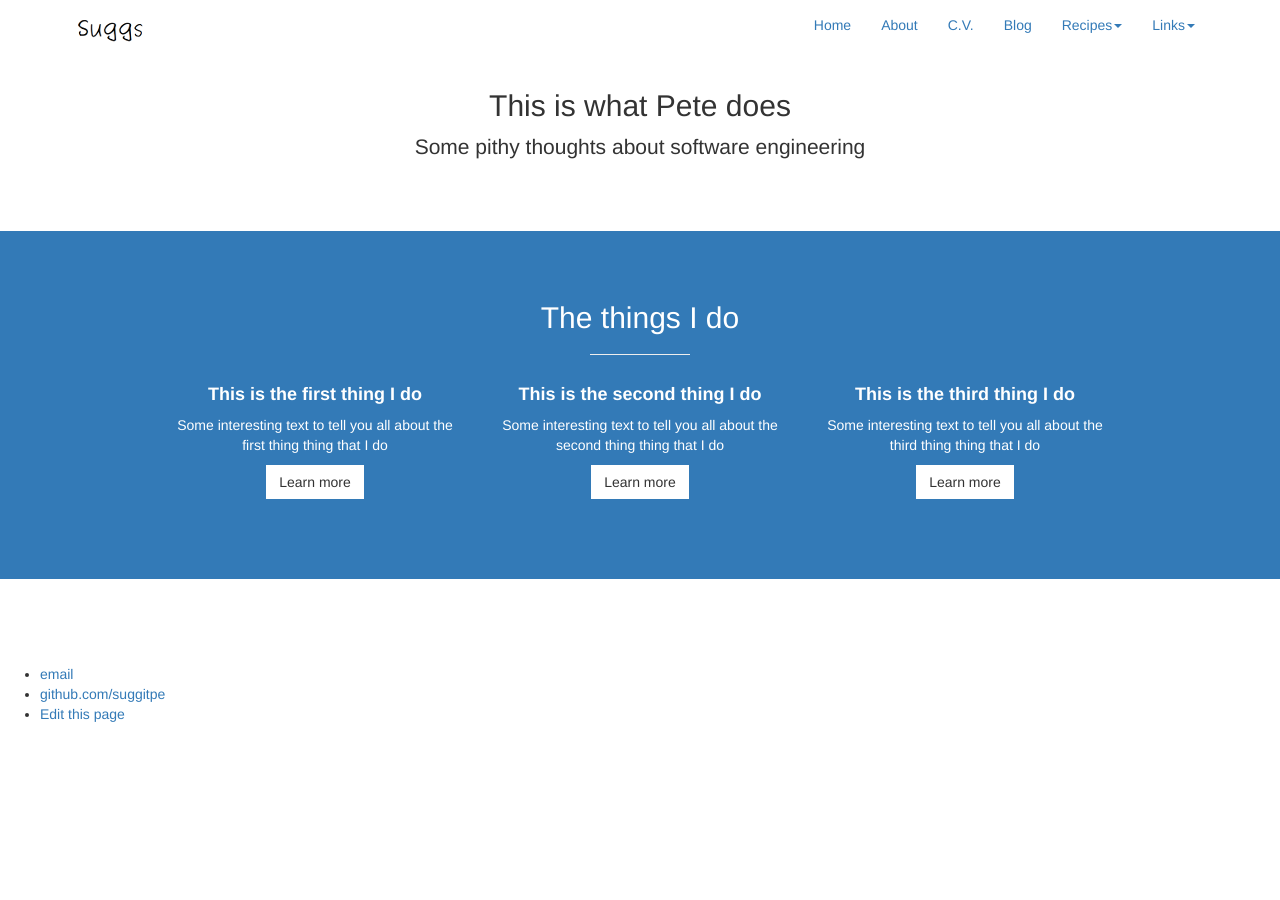
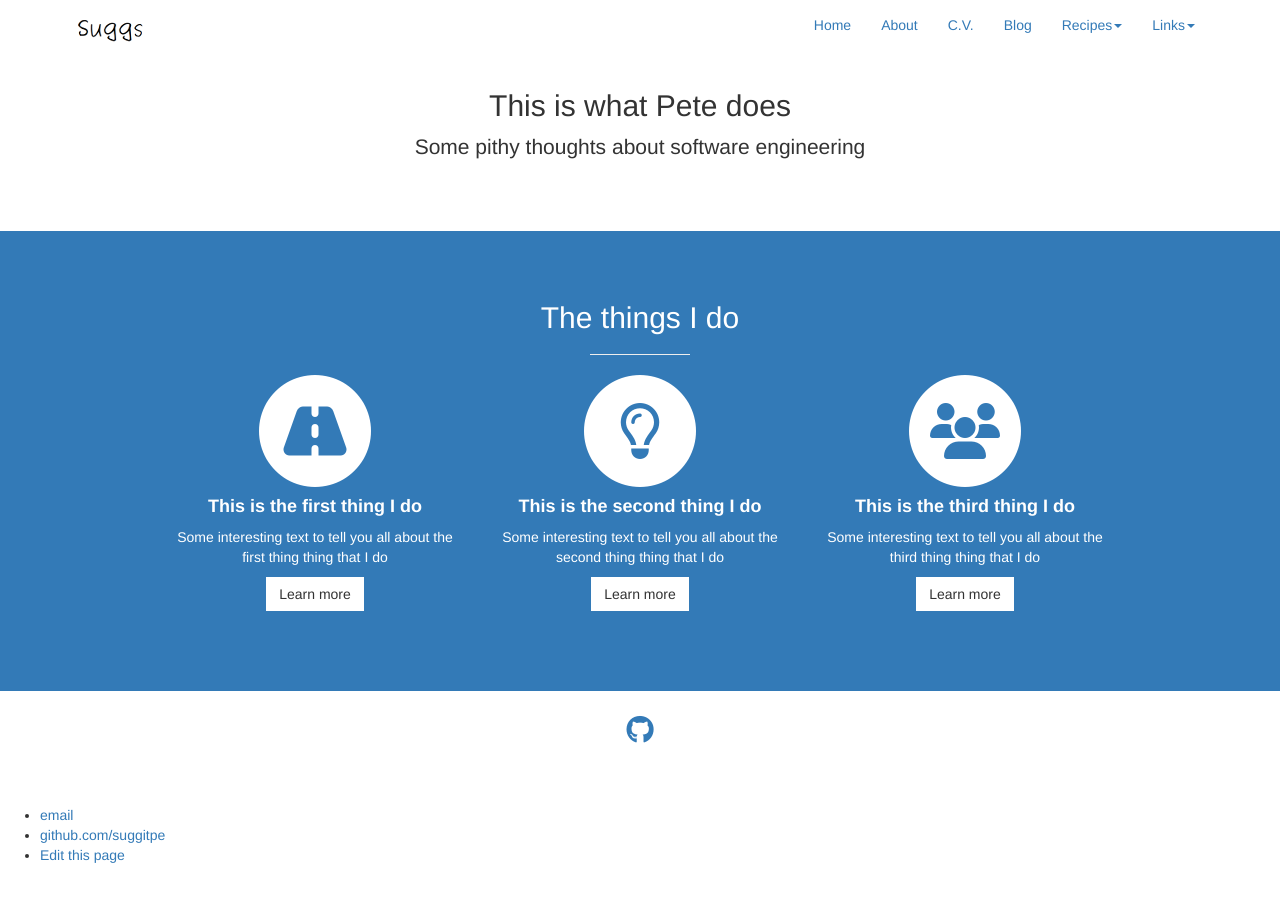
Before and after one commit to suggitpe/suggitpe.github.io, a Jekyll site: the page built from index.md, in a window 1280 px wide and 900 px high, scrolled down 922 px. Built offline with Jekyll 4.4.1, drawn with Linux system fonts in a browser that asks for light colours; nearby versions of some CDN libraries; before the commit the page ends 1681 px from its top, so only the background shows below that.

Commit message:
updated site

```diff
--- a/_includes/head.html
+++ b/_includes/head.html
@@ -3,8 +3,13 @@
     <meta http-equiv="X-UA-COMPATIBLE" content="IE=edge">
     <meta name="viewport" content="width=device-width, initial-scale=1">
 
+    <script src="https://use.fontawesome.com/6f0c8ac15f.js"></script>
+
     <title>{{page.title}}</title>
     <link rel="stylesheet" type="text/css" href="{{ site.url }}/assets/css/bootstrap.css"/>
     <link rel="stylesheet" type="text/css" href="{{ site.url }}/assets/css/main.css"/>
     <link rel="stylesheet" type="text/css" href="{{ site.url }}/assets/css/animate.css"/>
+
+
+
 </head>
```
